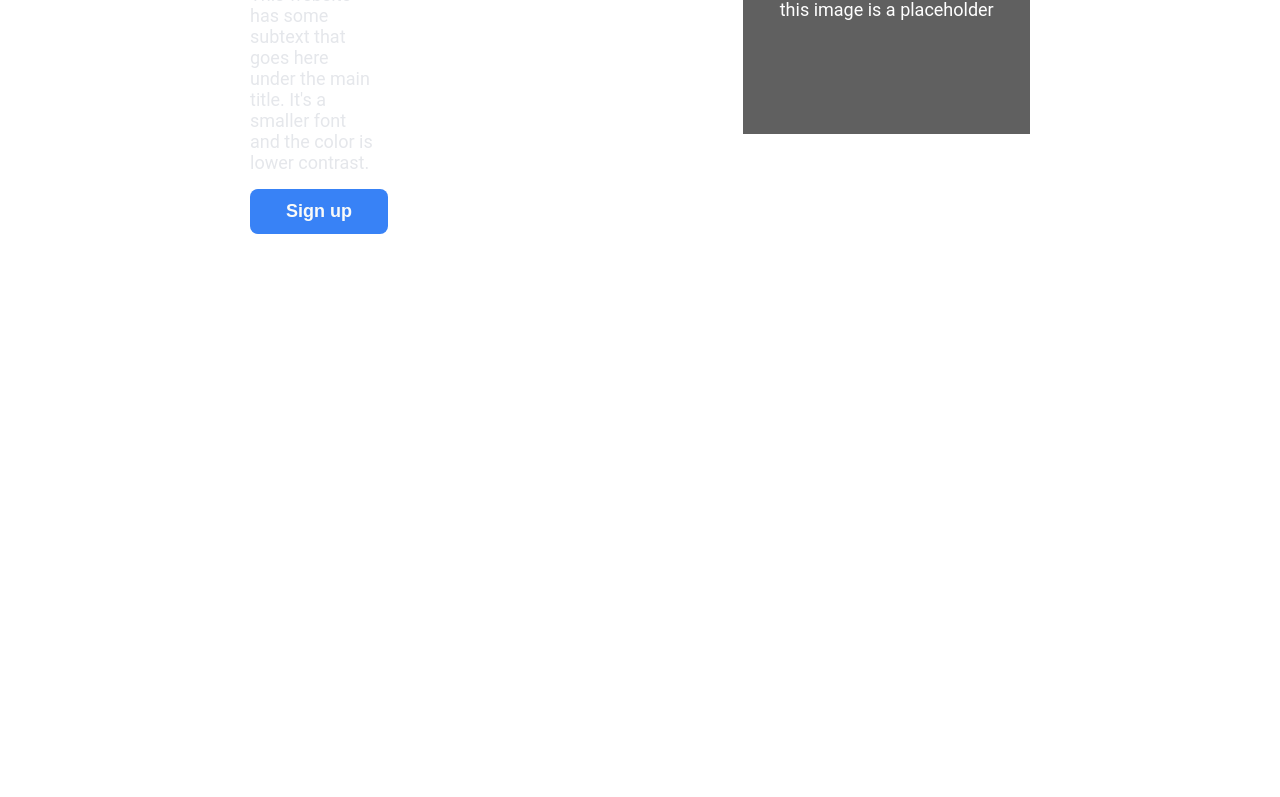
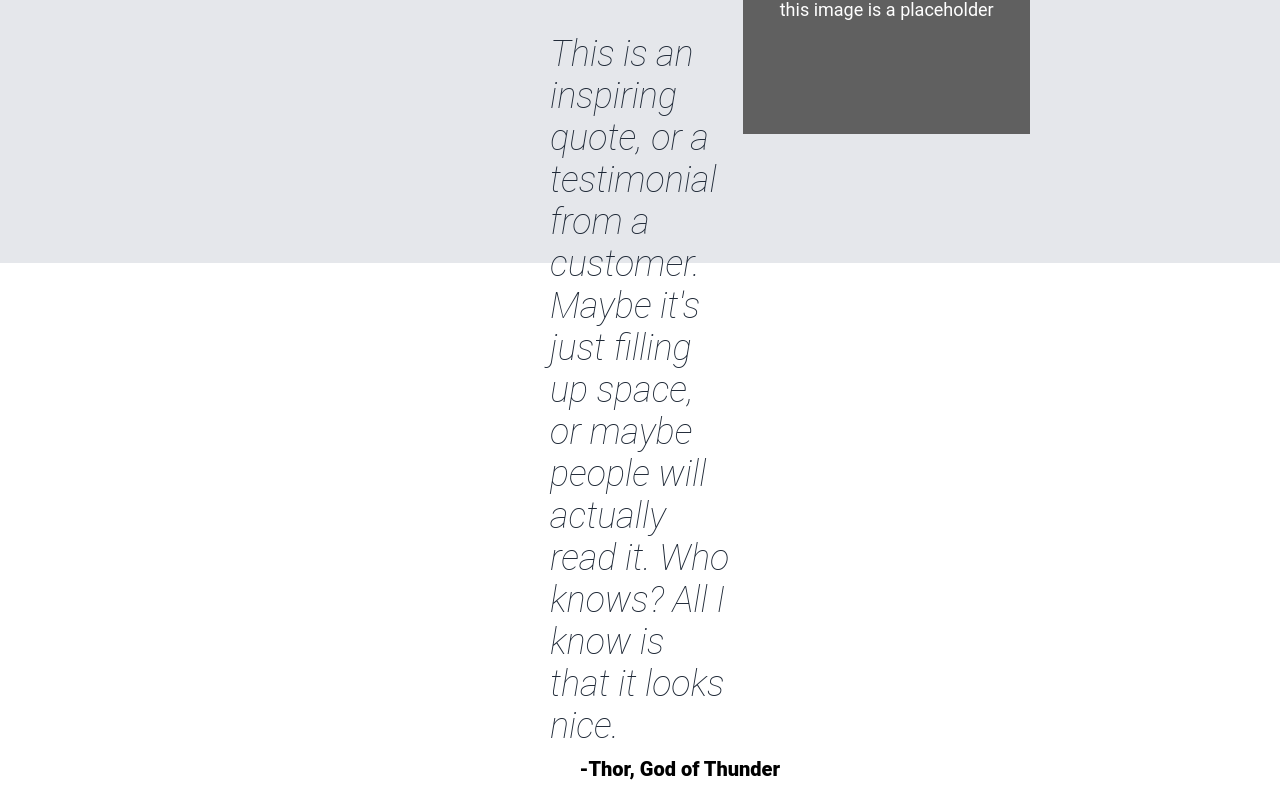
Before and after one commit to Artheek18/landing-page, a plain HTML site: page index.html in a window 1280 px wide. Shown: the part 396-1193 px from the top of the page. Before the commit the page ends 800 px from the top, so only its background shows below. Drawn offline with Linux system fonts and the light colour scheme.

Commit message:
finished implementing html and css for quote info

```diff
--- a/index.html
+++ b/index.html
@@ -35,10 +35,24 @@
         </div>
     </div>
     <div class="random-info">
+        <div class="info-header">
+            <p>Some random information.</p>
 
+
+        <div>
     </div>
     <div class="quote-info">
-
+        <div class="quote">
+            <p><i>
+                This is an inspiring quote, or a testimonial from a customer.
+                Maybe it's just filling up space, or maybe people will actually read it.
+                Who knows? All I know is that it looks nice.
+                </i>
+            </p>
+         </div>
+         <div class="signature">
+            <p>-Thor, God of Thunder</p>
+        </div>
     </div>
 
 </body>
--- a/styles.css
+++ b/styles.css
@@ -107,3 +107,35 @@ a{
     font-weight: 700;
     border: none;
 }
+
+.random-info{
+    height: 35vh;
+    background: #f9faf8;;
+    display: flex;
+    flex-direction: column;
+    gap: 10px;
+
+}
+
+.quote-info{
+    height: 35vh;
+    background: #e5e7eb;
+    display: flex;
+    flex-direction: column;
+    gap: 10px;
+
+}
+.quote{
+    font-size: 36px;
+    color: #1F2937;
+    padding: 50px 550px;
+    font-weight: lighter;
+}
+
+.signature{
+    font-weight: 900;
+    text-align: right;
+    margin-top: -50px;
+    padding-right: 500px;
+    font-size: 20px;
+}
```
